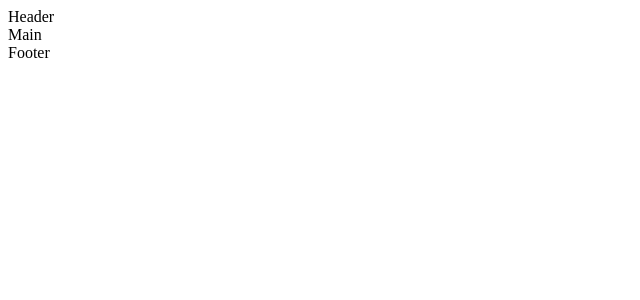
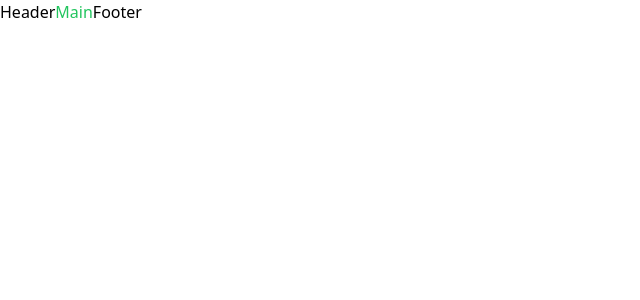
Before and after one commit to pkkrsingh877/Portfolio, a React (Vite) app: page / in a window 1280 px wide. Shown: the top 300 px of the page, without its empty margins (0-640 px from the left). Built offline with nearby package versions, Linux system fonts and the light colour scheme.

Commit message:
Fundamental Setup Complete

```diff
--- a/index.html
+++ b/index.html
@@ -11,7 +11,7 @@
   <link
     href="https://fonts.googleapis.com/css2?family=Lato:ital,wght@0,100;0,300;0,400;0,700;0,900;1,100;1,300;1,400;1,700;1,900&family=Open+Sans:ital,wght@0,300..800;1,300..800&family=Poppins:ital,wght@0,100;0,200;0,300;0,400;0,500;0,600;0,700;0,800;0,900;1,100;1,200;1,300;1,400;1,500;1,600;1,700;1,800;1,900&family=Roboto:ital,wght@0,100;0,300;0,400;0,500;0,700;0,900;1,100;1,300;1,400;1,500;1,700;1,900&display=swap"
     rel="stylesheet">
-  <link href="./output.css" rel="stylesheet">
+  <link href="./src/output.css" rel="stylesheet">
 </head>
 
 <body>
--- a/src/App.jsx
+++ b/src/App.jsx
@@ -4,11 +4,11 @@ import Footer from './components/Footer';
 
 const App = () => {
   return (
-    <>
+    <div className='flex '>
       <Header />
       <Main />
       <Footer />
-    </>
+    </div>
   );
 }
 
--- a/src/components/Main.jsx
+++ b/src/components/Main.jsx
@@ -1,6 +1,6 @@
 const Main = () => {
     return (
-        <div>Main</div>
+        <div className="text-green-500">Main</div>
     );
 }
 
--- a/src/output.css
+++ b/src/output.css
@@ -554,6 +554,28 @@ video {
   display: none;
 }
 
+.flex {
+  display: flex;
+}
+
+.flex-row {
+  flex-direction: row;
+}
+
+.bg-green-500 {
+  --tw-bg-opacity: 1;
+  background-color: rgb(34 197 94 / var(--tw-bg-opacity));
+}
+
+.text-green-500 {
+  --tw-text-opacity: 1;
+  color: rgb(34 197 94 / var(--tw-text-opacity));
+}
+
+.decoration-sky-500 {
+  text-decoration-color: #0ea5e9;
+}
+
 * {
   margin: 0;
   padding: 0;
--- a/tailwind.config.js
+++ b/tailwind.config.js
@@ -1,6 +1,6 @@
 /** @type {import('tailwindcss').Config} */
 export default {
-  content: ["./src/**/*.{html,js}", "./public", "./index.html"],
+  content: ["./src/**/*.{html,js,jsx}", "./public", "./index.html"],
   theme: {
     extend: {
       colors: {
@@ -24,8 +24,10 @@ export default {
         DEFAULT: '0.5rem', // from your CSS variable
       },
       fontFamily: {
-        display: ['Inter', 'system-ui', 'sans-serif'],
-        body: ['Inter', 'system-ui', 'sans-serif'],
+        lato: ['Lato', 'sans-serif'],   // Add Lato
+        roboto: ['Roboto', 'sans-serif'], // Add Roboto
+        openSans: ['Open Sans', 'sans-serif'], // Add Sans Serif
+        poppins: ['Poppins', 'sans-serif'],
       },
     },
   },
```
